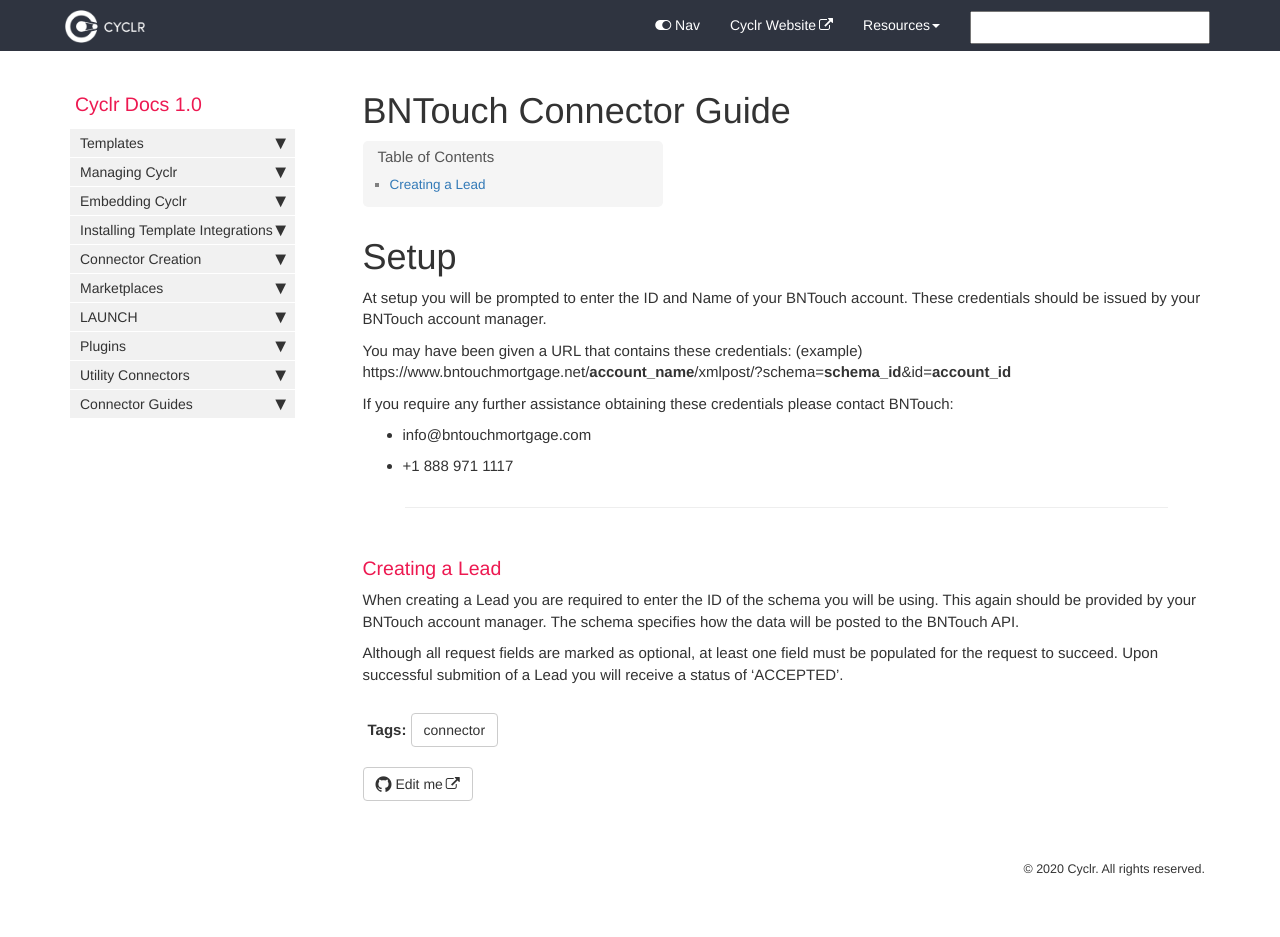
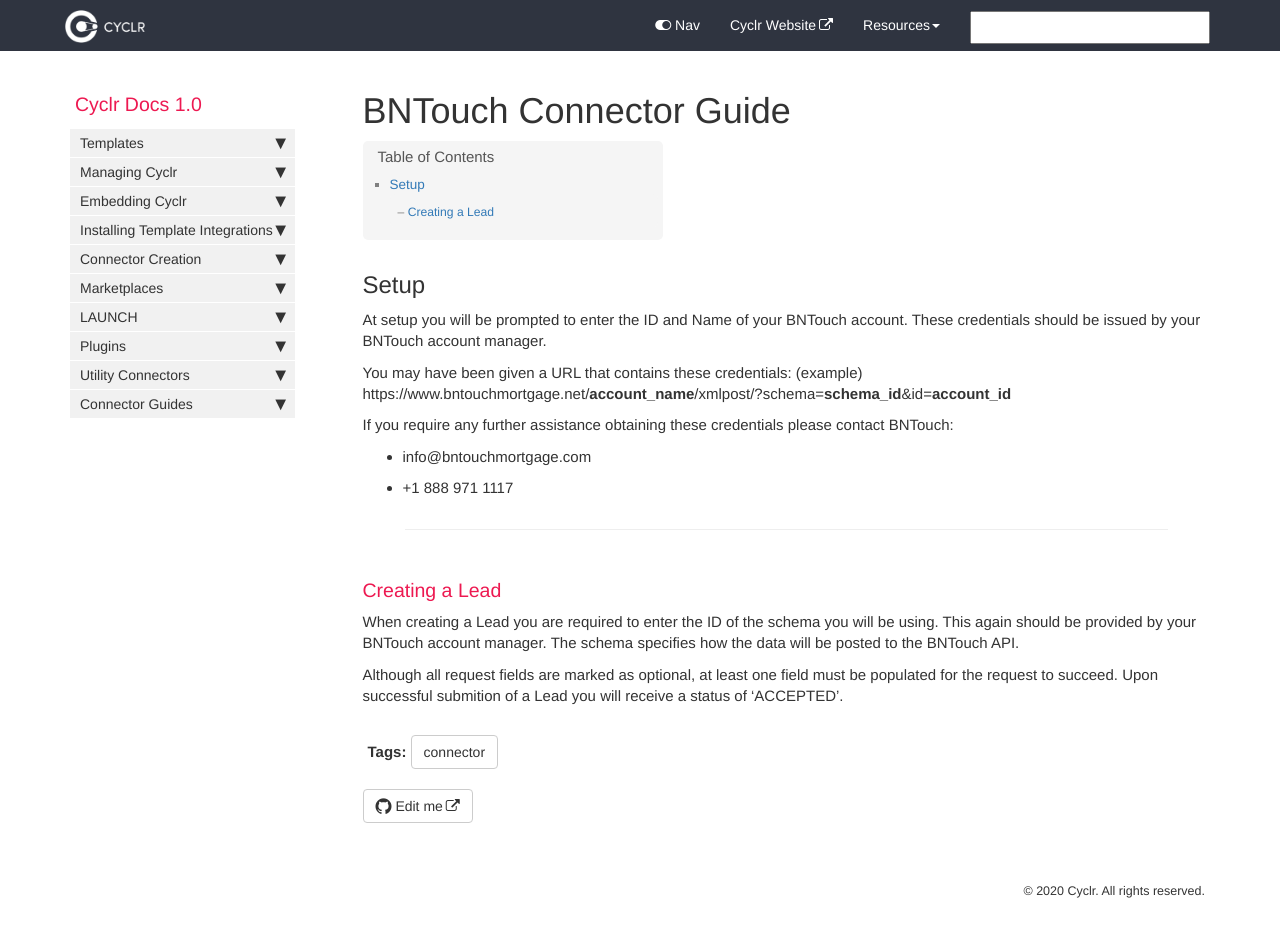
Before and after one commit to sneakysneak/docs, a Jekyll site: the page built from pages/connector-authentication/bntouch_docs.md, in a window 1280 px wide and 961 px high. Shown: the top 937 px of the window. Built offline with Jekyll 4.4.1, drawn with Linux system fonts in a browser that asks for light colours; nearby versions of some CDN libraries; comment, search, counter and statistics services are not loaded.

Commit message:
made setup header smaller

```diff
--- a/pages/connector-authentication/bntouch_docs.md
+++ b/pages/connector-authentication/bntouch_docs.md
@@ -5,7 +5,7 @@ permalink: bntouch-connector
 tags: [connector]
 ---
 
-# Setup
+## Setup
 
 At setup you will be prompted to enter the ID and Name of your BNTouch account. These credentials should be issued by your BNTouch account manager.
 
```
